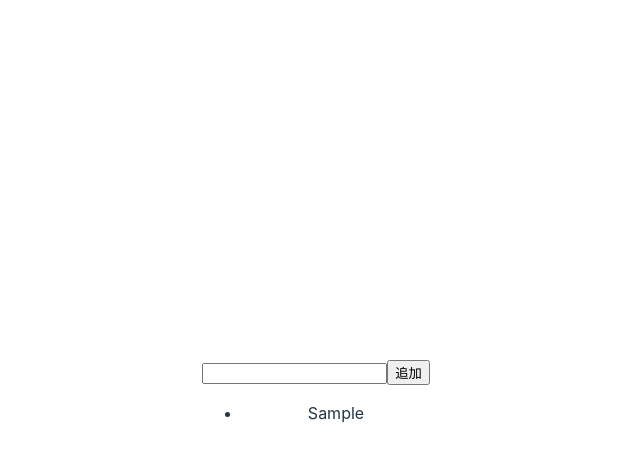
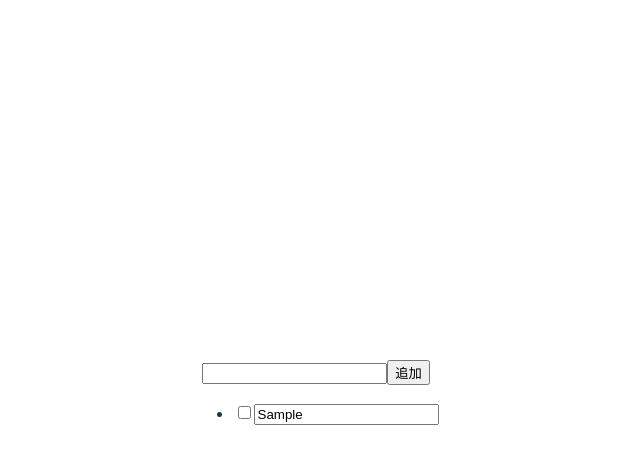
Before and after one commit to tokagame/react_todo_app, a React (Vite) app: page / in a window 1280 px wide. Both pictures are taken after typing "Sample" into the empty fields and a click on the input "追加". Shown: the top 464 px of the page, without its empty margins (324-964 px from the left). Built offline with nearby package versions, Linux system fonts and the light colour scheme.

Commit message:
タスクの完了状態を切り替えるチェックボックスを追加

```diff
--- a/src/App.tsx
+++ b/src/App.tsx
@@ -4,6 +4,7 @@
 type Todo = {
   value: string;
   readonly id: number;
+  checked: boolean;
 }
 
 export const App = () => {
@@ -27,12 +28,41 @@
     const newTodo: Todo = {
       value: text,
       id: new Date().getTime(),
+      checked: false,
     }
 
     // スプレッド構文を用いて todos ステートのコピーへ newTodo を追加する
     setTodos([newTodo, ...todos]);
     // フォーム欄をクリア
     setText('');
+  }
+
+  const handleOnEdit = (id: number, value: string) => {
+    const deepCopy = todos.map((todo) => ({ ...todo }));
+
+    const newTodos = deepCopy.map((todo) => {
+      if (todo.id === id) {
+        todo.value = value;
+      }
+
+      return todo;
+    })
+
+    setTodos(newTodos);
+  }
+
+  const handleOnCheck = (id: number, checked: boolean) => {
+    const deepCopy = todos.map((todo) => ({ ...todo }));
+
+    const newTodos = deepCopy.map((todo) => {
+      if (todo.id === id) {
+        todo.checked = !checked;
+      }
+
+      return todo
+    })
+
+    setTodos(newTodos)
   }
 
   return (
@@ -51,7 +81,21 @@
       </form>
       <ul>
         {todos.map((todo) => {
-          return <li key={todo.id}>{todo.value}</li>;
+          return (
+            <li key={todo.id}>
+              <input
+                type="checkbox"
+                disabled={todo.checked}
+                checked={todo.checked}
+                onChange={() => handleOnCheck(todo.id, todo.checked)}
+              />
+              <input
+                type="text"
+                value={todo.value}
+                onChange={(e) => handleOnEdit(todo.id, e.target.value)}
+              />
+            </li>
+          )
         })}
       </ul>
     </div>
```
